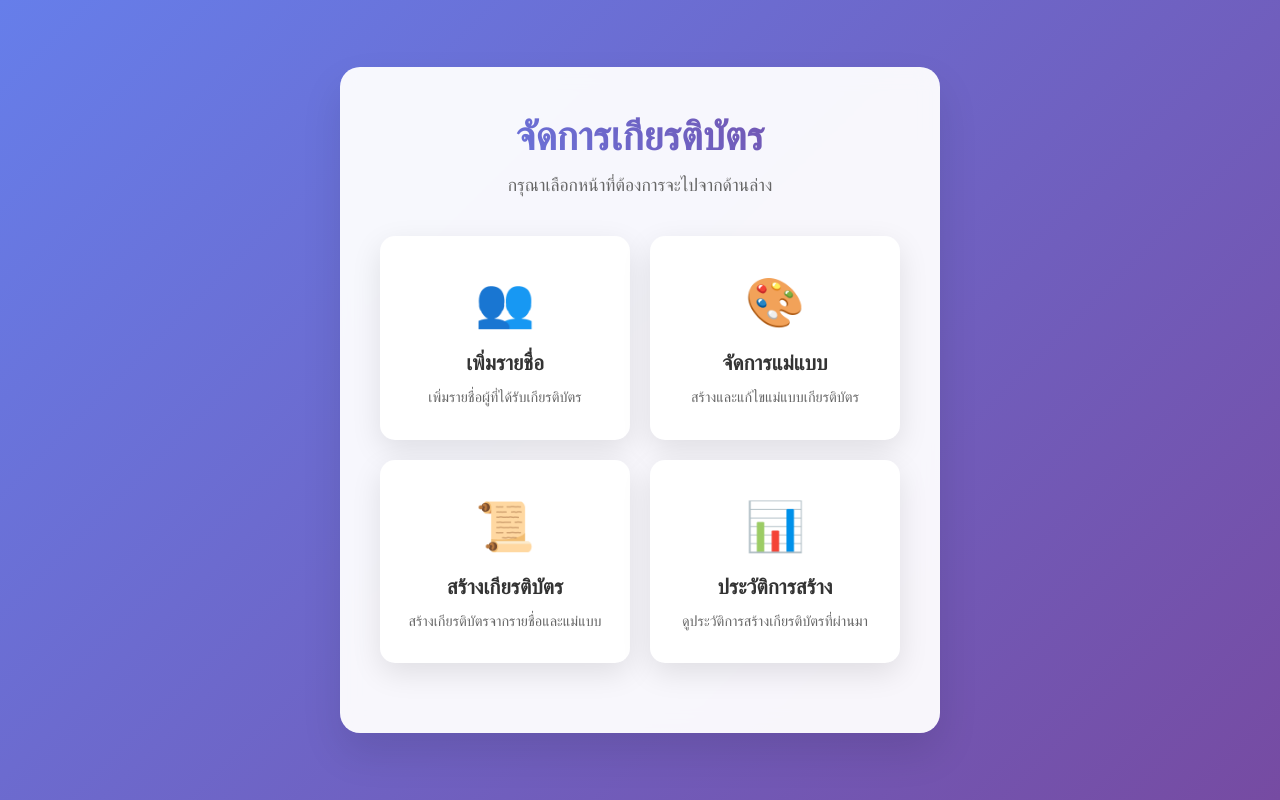
After one commit to kihwchetsada/project, a PHP site: page /backend/Manage_certificates.php in a window 1280 px wide. The commit adds this page. Run offline with PHP 8.4, Linux system fonts and the light colour scheme.

Commit message:
ปรับปรุงลิงก์ในแดชบอร์ดผู้จัดการแข่งขันและเพิ่มไฟล์จัดการเกียรติบัตรใหม่

```diff
--- /dev/null
+++ b/backend/Manage_certificates.php
@@ -0,0 +1,252 @@
+<!DOCTYPE html>
+<html lang="th">
+<head>
+    <meta charset="UTF-8">
+    <meta name="viewport" content="width=device-width, initial-scale=1.0">
+    <title>หน้าตัวเลือก</title>
+    <style>
+        * {
+            margin: 0;
+            padding: 0;
+            box-sizing: border-box;
+        }
+
+        body {
+            font-family: 'Segoe UI', Tahoma, Geneva, Verdana, sans-serif;
+            background: linear-gradient(135deg, #667eea 0%, #764ba2 100%);
+            min-height: 100vh;
+            display: flex;
+            align-items: center;
+            justify-content: center;
+            padding: 20px;
+        }
+
+        .container {
+            background: rgba(255, 255, 255, 0.95);
+            border-radius: 20px;
+            padding: 40px;
+            box-shadow: 0 20px 40px rgba(0, 0, 0, 0.1);
+            backdrop-filter: blur(10px);
+            max-width: 600px;
+            width: 100%;
+            text-align: center;
+        }
+
+        .title {
+            font-size: 2.5rem;
+            color: #333;
+            margin-bottom: 10px;
+            background: linear-gradient(45deg, #667eea, #764ba2);
+            -webkit-background-clip: text;
+            -webkit-text-fill-color: transparent;
+            background-clip: text;
+        }
+
+        .subtitle {
+            color: #666;
+            margin-bottom: 40px;
+            font-size: 1.1rem;
+        }
+
+        .options-grid {
+            display: grid;
+            grid-template-columns: repeat(auto-fit, minmax(250px, 1fr));
+            gap: 20px;
+            margin-bottom: 30px;
+        }
+
+        .option-card {
+            background: white;
+            border-radius: 15px;
+            padding: 30px 20px;
+            box-shadow: 0 10px 30px rgba(0, 0, 0, 0.1);
+            transition: all 0.3s ease;
+            cursor: pointer;
+            border: 2px solid transparent;
+            position: relative;
+            overflow: hidden;
+            display: block;
+        }
+
+        a {
+            text-decoration: none !important;
+            color: inherit !important;
+        }
+
+        .option-card:hover {
+            transform: translateY(-5px);
+            box-shadow: 0 20px 40px rgba(0, 0, 0, 0.15);
+            border-color: #667eea;
+        }
+
+        .option-card::before {
+            content: '';
+            position: absolute;
+            top: 0;
+            left: -100%;
+            width: 100%;
+            height: 100%;
+            background: linear-gradient(90deg, transparent, rgba(255, 255, 255, 0.3), transparent);
+            transition: left 0.5s;
+        }
+
+        .option-card:hover::before {
+            left: 100%;
+        }
+
+        .option-icon {
+            font-size: 3rem;
+            margin-bottom: 15px;
+            display: block;
+        }
+
+        .option-1 .option-icon { color: #ff6b6b; }
+        .option-2 .option-icon { color: #4ecdc4; }
+        .option-3 .option-icon { color: #45b7d1; }
+        .option-4 .option-icon { color: #f7b731; }
+
+        .option-card:active {
+            transform: translateY(-2px) scale(0.98);
+        }
+
+        .option-title {
+            font-size: 1.3rem;
+            font-weight: bold;
+            color: #333;
+            margin-bottom: 10px;
+        }
+
+        .option-desc {
+            color: #666;
+            font-size: 0.9rem;
+            line-height: 1.5;
+        }
+
+        .submit-btn {
+            background: linear-gradient(45deg, #667eea, #764ba2);
+            color: white;
+            border: none;
+            padding: 15px 40px;
+            border-radius: 50px;
+            font-size: 1.1rem;
+            font-weight: bold;
+            cursor: pointer;
+            transition: all 0.3s ease;
+            box-shadow: 0 5px 20px rgba(102, 126, 234, 0.3);
+        }
+
+        .submit-btn:hover {
+            transform: translateY(-2px);
+            box-shadow: 0 10px 30px rgba(102, 126, 234, 0.4);
+        }
+
+        .submit-btn:disabled {
+            opacity: 0.5;
+            cursor: not-allowed;
+            transform: none;
+        }
+
+        .selected {
+            border-color: #667eea !important;
+            background: linear-gradient(135deg, #667eea10, #764ba210);
+        }
+
+        .result {
+            margin-top: 30px;
+            padding: 20px;
+            background: #f8f9fa;
+            border-radius: 10px;
+            border-left: 4px solid #667eea;
+        }
+
+        @media (max-width: 768px) {
+            .container {
+                padding: 30px 20px;
+            }
+
+            .title {
+                font-size: 2rem;
+            }
+
+            .options-grid {
+                grid-template-columns: 1fr;
+            }
+        }
+    </style>
+</head>
+<body>
+    <div class="container">
+        <h1 class="title">จัดการเกียรติบัตร</h1>
+        <p class="subtitle">กรุณาเลือกหน้าที่ต้องการจะไปจากด้านล่าง</p>
+
+        <div class="options-grid">
+            <a href="Certificate/backend-index.php" style="text-decoration: none; color: inherit;">
+                <div class="option-card option-1">
+                    <span class="option-icon">👥</span>
+                    <h3 class="option-title">เพิ่มรายชื่อ</h3>
+                    <p class="option-desc">เพิ่มรายชื่อผู้ที่ได้รับเกียรติบัตร</p>
+                </div>
+            </a>
+
+            <a href="Certificate/manage-template.php" style="text-decoration: none; color: inherit;">
+                <div class="option-card option-2">
+                    <span class="option-icon">🎨</span>
+                    <h3 class="option-title">จัดการแม่แบบ</h3>
+                    <p class="option-desc">สร้างและแก้ไขแม่แบบเกียรติบัตร</p>
+                </div>
+            </a>
+
+            <a href="Certificate/generate-certificate.php" style="text-decoration: none; color: inherit;">
+                <div class="option-card option-3">
+                    <span class="option-icon">📜</span>
+                    <h3 class="option-title">สร้างเกียรติบัตร</h3>
+                    <p class="option-desc">สร้างเกียรติบัตรจากรายชื่อและแม่แบบ</p>
+                </div>
+            </a>
+
+            <a href="Certificate/view-history.php" style="text-decoration: none; color: inherit;">
+                <div class="option-card option-4">
+                    <span class="option-icon">📊</span>
+                    <h3 class="option-title">ประวัติการสร้าง</h3>
+                    <p class="option-desc">ดูประวัติการสร้างเกียรติบัตรที่ผ่านมา</p>
+                </div>
+            </a>
+        </div>
+    </div>
+
+    <script>
+        function selectOption(optionNumber) {
+            // ลบ class selected จากทุกตัวเลือก
+            document.querySelectorAll('.option-card').forEach(card => {
+                card.classList.remove('selected');
+            });
+
+            // เพิ่ม class selected ให้ตัวเลือกที่เลือก
+            document.querySelector(`.option-${optionNumber}`).classList.add('selected');
+
+            // เลือก radio button
+            document.getElementById(`option${optionNumber}`).checked = true;
+
+            // เปิดใช้งานปุ่ม submit
+            document.getElementById('submitBtn').disabled = false;
+        }
+
+        // เพิ่มเอฟเฟกต์เมื่อโหลดหน้า
+        window.addEventListener('load', function() {
+            const cards = document.querySelectorAll('.option-card');
+            cards.forEach((card, index) => {
+                setTimeout(() => {
+                    card.style.opacity = '0';
+                    card.style.transform = 'translateY(30px)';
+                    card.style.transition = 'all 0.5s ease';
+
+                    setTimeout(() => {
+                        card.style.opacity = '1';
+                        card.style.transform = 'translateY(0)';
+                    }, 100);
+                }, index * 150);
+            });
+        });
+    </script>
+</body>
+</html>
```
Also changed, not shown: backend/organizer_dashboard.php (+1 -6 lines).
